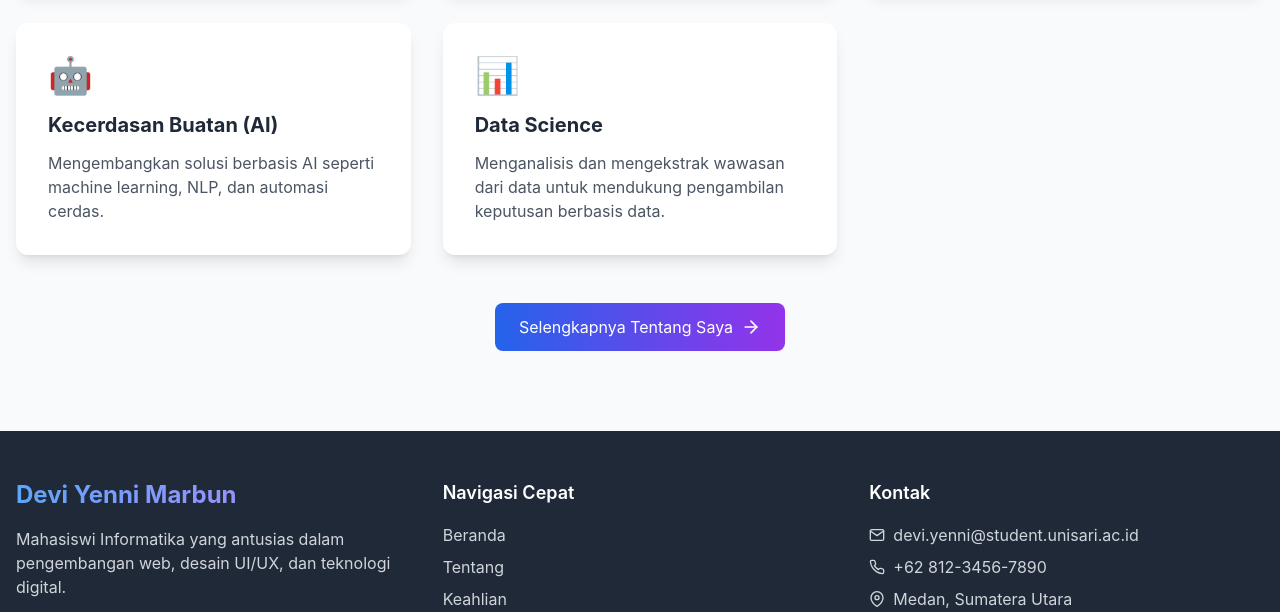
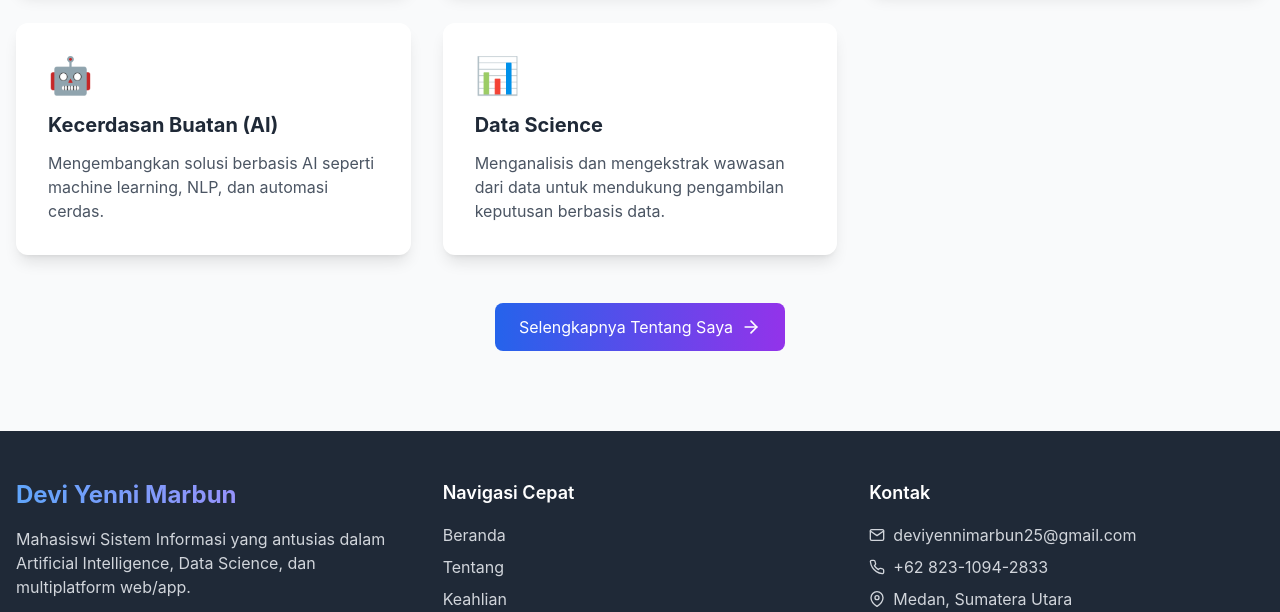
Before and after one commit to deviyennimarbun/Portfolio, a plain HTML site: page index.html in a window 1280 px wide. Shown: the part 1265-1877 px from the top of the page. Drawn offline with nearby package versions, Linux system fonts and the light colour scheme.

Commit message:
Update index.html

```diff
--- a/index.html
+++ b/index.html
@@ -218,7 +218,7 @@
                         Devi Yenni Marbun
                     </h3>
                     <p class="text-gray-300 mb-4">
-                        Mahasiswi Informatika yang antusias dalam pengembangan web, desain UI/UX, dan teknologi digital.
+                         Mahasiswi Sistem Informasi yang antusias dalam Artificial Intelligence, Data Science, dan multiplatform web/app.
                     </p>
                     <div class="flex space-x-4">
                         <a href="https://github.com/deviyenni" target="_blank"
@@ -258,11 +258,11 @@
                     <div class="space-y-2">
                         <p class="text-gray-300 flex items-center gap-2">
                             <i data-feather="mail" class="w-4 h-4"></i>
-                            devi.yenni@student.unisari.ac.id
+                            deviyennimarbun25@gmail.com
                         </p>
                         <p class="text-gray-300 flex items-center gap-2">
                             <i data-feather="phone" class="w-4 h-4"></i>
-                            +62 812-3456-7890
+                            +62 823-1094-2833
                         </p>
                         <p class="text-gray-300 flex items-center gap-2">
                             <i data-feather="map-pin" class="w-4 h-4"></i>
@@ -295,7 +295,7 @@
         feather.replace();
 
         function previewPDF() {
-            const fileUrl = 'assets/pdf/CV magang.pdf';
+            const fileUrl = 'assets/pdf/DEVI YENNI MARBUN CV MAGANG .pdf';
             window.open(fileUrl, '_blank');
         }
     </script>
```
